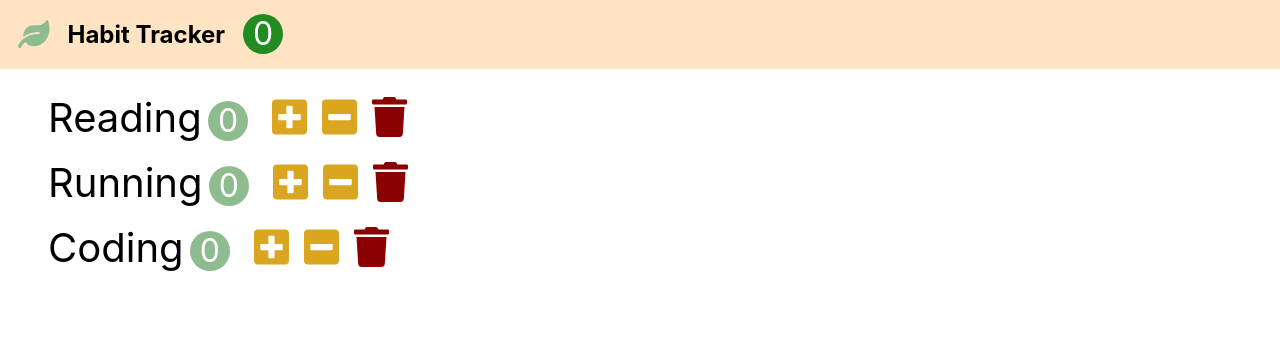
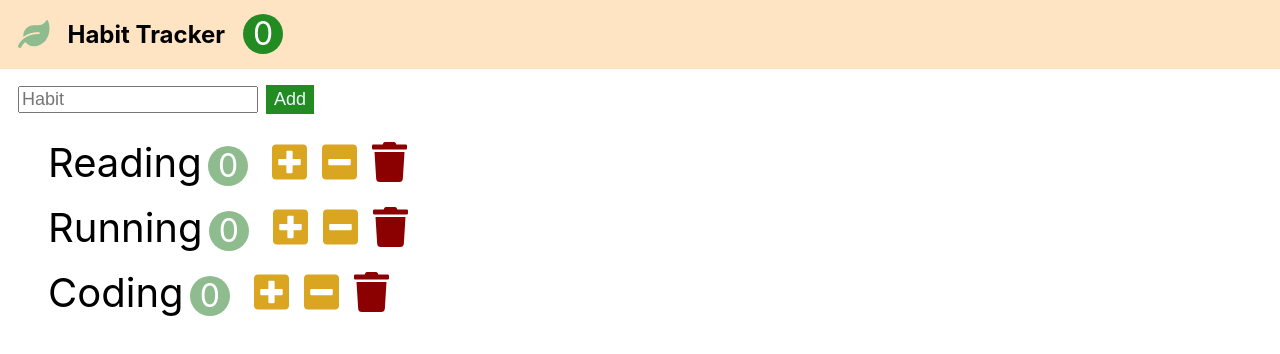
Before and after one commit to kyeongmin-log/habit-tracker, a React (Create React App) app: page / in a window 1280 px wide. Shown: the top 354 px of the page. Built offline with nearby package versions, Linux system fonts and the light colour scheme.

Commit message:
Create habitAdd.jsx : HTML/CSS

```diff
--- a/src/App.css
+++ b/src/App.css
@@ -43,6 +43,7 @@ button {
   color: darkred;
 }
 
+/* Nav */
 nav {
   display: flex;
   align-items: center;
@@ -70,3 +71,20 @@ nav .count {
   color: white;
   border-radius: 50%;
 }
+
+/* HabitAdd */
+.habit-add {
+  padding: 0 18px;
+}
+
+.habit-input {
+  font-size: large;
+  margin-right: 8px;
+}
+
+.add-button {
+  background-color: forestgreen;
+  font-size: large;
+  padding: 4px 8px;
+  color: aliceblue;
+}
--- a/src/app.jsx
+++ b/src/app.jsx
@@ -1,5 +1,6 @@
 import { Component, Fragment } from "react";
 import "./app.css";
+import HabitAdd from "./components/habitAdd";
 import Habits from "./components/habits";
 import Navbar from "./components/navbar";
 
@@ -8,6 +9,7 @@ class App extends Component {
     return (
       <Fragment>
         <Navbar />
+        <HabitAdd />
         <Habits />
       </Fragment>
     );
--- /dev/null
+++ b/src/components/habitAdd.jsx
@@ -0,0 +1,14 @@
+import React, { Component, Fragment } from "react";
+
+class HabitAdd extends Component {
+  render() {
+    return (
+      <p className="habit-add">
+        <input type="text" placeholder="Habit" className="habit-input" />
+        <button className="add-button">Add</button>
+      </p>
+    );
+  }
+}
+
+export default HabitAdd;
--- a/src/components/navbar.jsx
+++ b/src/components/navbar.jsx
@@ -4,7 +4,7 @@ class Navbar extends Component {
   render() {
     return (
       <nav>
-        <i class="fas fa-leaf"></i>
+        <i className="fas fa-leaf"></i>
         <h1>Habit Tracker</h1>
         <span className="count">0</span>
       </nav>
```
Also changed, not shown: 1 other file (tests, documents, lock files or other folders).
